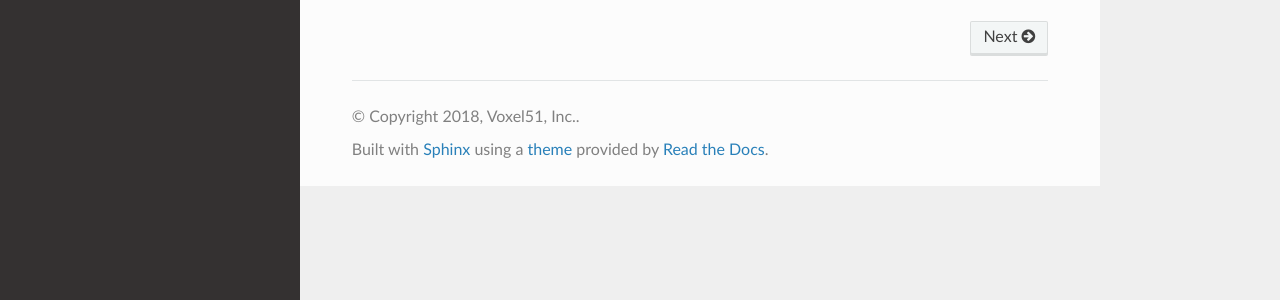
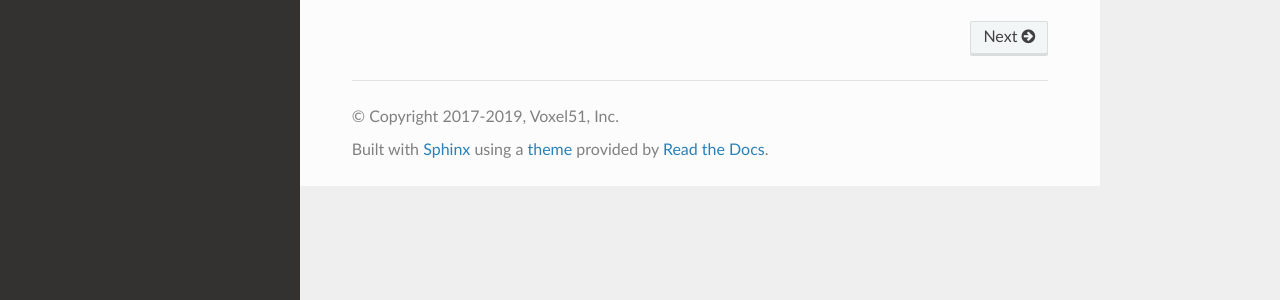
Before and after one commit to voxel51/api-py, a Sphinx documentation site: the page built from docs/source/index.rst, in a window 1280 px wide. Shown: the part 343-643 px from the top of the page. Built offline with Sphinx 7.4.7 and the Read the Docs theme 2.0.0, drawn with Linux system fonts in a browser that asks for light colours; pages that are not in the unit, such as notebooks, are missing from menus.

Commit message:
updating copyright in docs

```diff
--- a/docs/source/conf.py
+++ b/docs/source/conf.py
@@ -49,7 +49,7 @@ master_doc = "index"
 
 # General information about the project.
 project = "Vision Services API"
-copyright = "2018, Voxel51, Inc."
+copyright = "2017-2019, Voxel51, Inc"
 author = "Voxel51, Inc."
 
 # The version info for the project you're documenting, acts as replacement for
```
